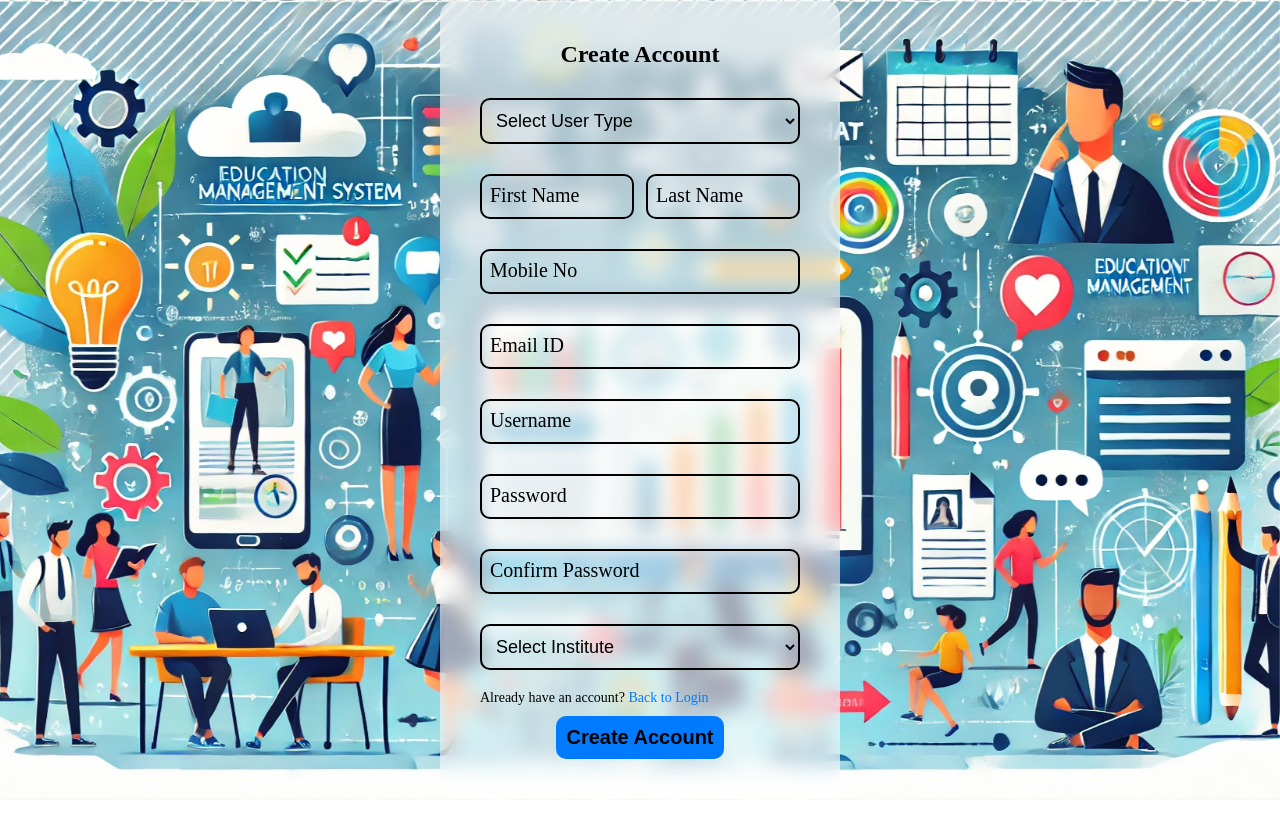
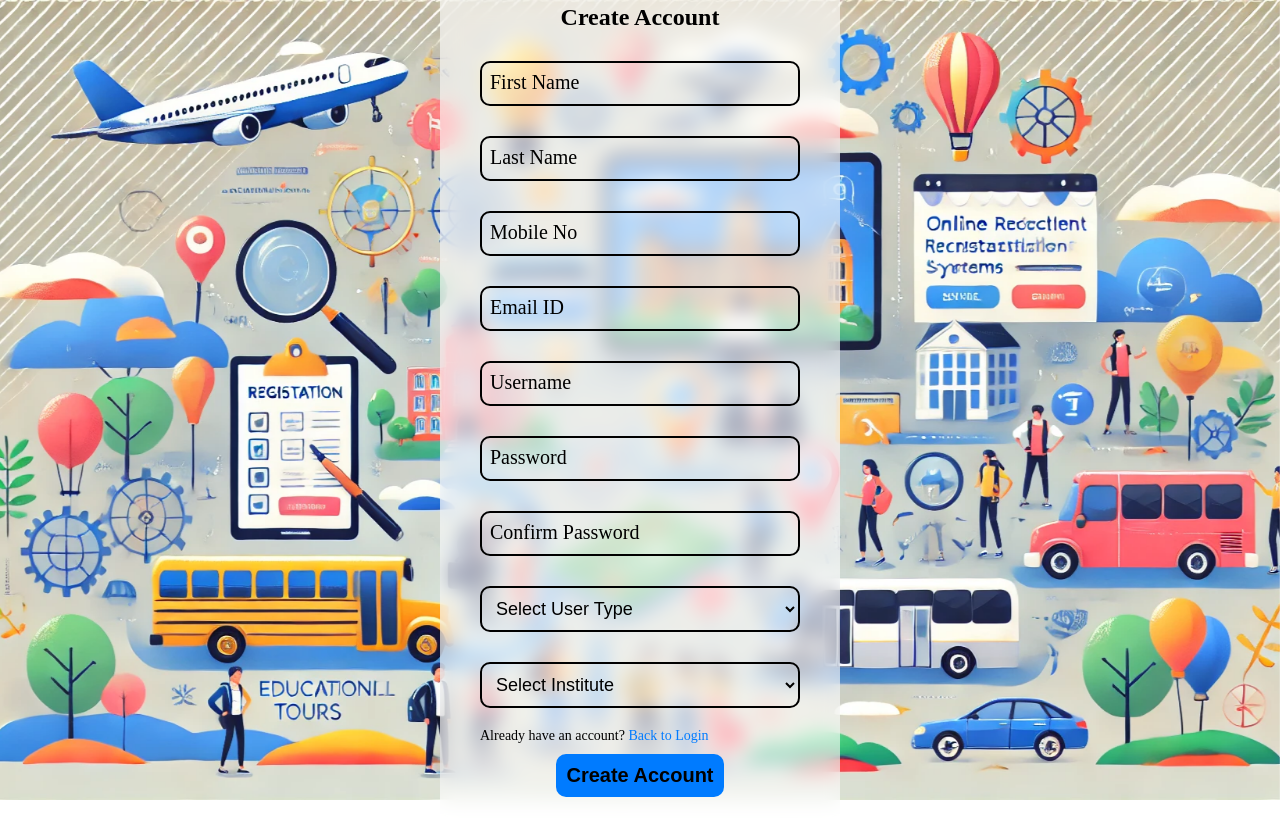
Before and after one commit to pritpatel865/EMS-EDUCATION-, a plain HTML site: page login.html in a window 1280 px wide. Both pictures are taken after a click on the link "Create one". Before the commit the page ends 800 px from the top, so only its background shows below. Drawn offline with Linux system fonts and the light colour scheme.

Commit message:
Image changed in login

```diff
--- a/login.css
+++ b/login.css
@@ -12,7 +12,6 @@ body {
     align-items: center; /* Center vertically */
     height: 100vh; /* Full viewport height */
     margin: 0; /* Remove default margin */
-    padding: 20px; /* Add padding to create space around the container */
 }
 
 /* Background Image */
@@ -22,9 +21,19 @@ body {
     left: 0;
     width: 100%;
     height: 100%;
-    background: url('img/hero.bg.webp') no-repeat center center/cover;
+    background: url('img/img2.jpg') no-repeat center center/cover;
     z-index: -1;
+    animation: fadeIn 1s ease-in-out;
 }
+
+@keyframes fadeIn {
+    0% {
+      opacity: 0;
+    }
+    100% {
+      opacity: 1;
+    }
+  }
 
 /* Login Container Styling */
 .login-container {
@@ -33,9 +42,32 @@ body {
     border-radius: 15px;
     backdrop-filter: blur(10px);
     padding: 40px;
-    width: 90%;
-    max-width: 400px;
+    width: 400px;
     text-align: center;
+}
+
+/* Media query for screens 490px or less */
+@media (max-width: 490px) {
+    .login-container {
+        width: 90%; /* Set width to 80% */
+    }
+}
+
+.register-container {
+    position: absolute;
+    background: rgba(255, 255, 255, 0.6);
+    border-radius: 15px;
+    backdrop-filter: blur(10px);
+    padding: 40px;
+    width: 400px;
+    text-align: center;
+}
+
+/* Media query for screens 400px or less */
+@media (max-width: 490px) {
+    .register-container {
+        width: 90%; /* Set width to 90% */
+    }
 }
 
 /* Form Elements */
@@ -43,11 +75,6 @@ form h2 {
     margin-bottom: 20px;
     color: #000000;
     font-weight: 600;
-}
-
-table {
-    border-width: 2px;
-    width: 100%;
 }
 
 .input-field {
@@ -114,14 +141,6 @@ label {
     background-color: #0056b3;
 }
 
-/* Responsive Design */
-@media (max-width: 480px) {
-    .login-container {
-        width: 100%;
-        padding: 20px;
-    }
-}
-
 /* Animation for label on input focus and non-empty state */
 input:focus + label,
 input:not(:placeholder-shown) + label {
@@ -137,7 +156,6 @@ input:not(:placeholder-shown) + label {
 
 .inline-inputs {
     display: flex;
-    justify-content: space-between;
 }
 
 .inline-inputs input {
--- a/login.html
+++ b/login.html
@@ -9,7 +9,7 @@
 </head>
 <body>
     <div class="background-image"></div>
-    <div class="login-container">
+    <div class="login-container" id="login-containerId">
         <!-- Login form -->
         <form id="loginForm" class="">
             <h2>Login</h2>
@@ -36,26 +36,18 @@
             </div>
             <button type="submit" class="login-btn">Login</button>
         </form>
+    </div>
 
-
+    <div class="register-container hidden" id="register-containerId">
         <!-- Account creation form -->
         <form id="registrationForm" class="hidden">
             <h2>Create Account</h2>
-            <div class="input-field">
-                <select id="newUserType" required>
-                    <option value="" disabled selected>Select User Type</option>
-                    <option value="Student">Student</option>
-                    <option value="Parent">Parent</option>
-                    <option value="Faculty">Faculty</option>
-                    <option value="Admin">Admin</option>
-                </select>
-            </div>
-            <div class="inline-inputs">
+            <div class="input-container">
+                <div class="inline-input" >
                         <div class="input-field">
                         <input type="text" id="firstName" placeholder=" " required>
                         <label for="firstName">First Name</label>
                     </div>
-                &nbsp; &nbsp; &nbsp;
                     <div class="input-field">
                         <input type="text" id="lastName" placeholder=" " required>
                         <label for="lastName">Last Name</label>
@@ -82,6 +74,16 @@
                     <label for="confirmPassword">Confirm Password</label>
                 </div>
                 <div class="input-field">
+                    <select id="newUserType" required>
+                        <option value="" disabled selected>Select User Type</option>
+                        <option value="Student">Student</option>
+                        <option value="Parent">Parent</option>
+                        <option value="Faculty">Faculty</option>
+                        <option value="Admin">Admin</option>
+                    </select>
+                </div>
+            </div>
+            <div class="input-field">
                 <select id="institute" required>
                     <option value="" disabled selected>Select Institute</option>
                     <option value="Institute 1">Sardar Patel College Of Engineering</option>
@@ -94,7 +96,6 @@
                 <p>Already have an account? <a href="#" id="backToLoginLink">Back to Login</a></p>
             </div>
             <button type="submit" class="login-btn">Create Account</button>
-
         </form>
     </div>
 </body>
--- a/login.js
+++ b/login.js
@@ -27,6 +27,8 @@ document.getElementById("create-account-link").addEventListener("click", functio
     event.preventDefault(); // Prevent default anchor behavior
     document.getElementById("loginForm").classList.add("hidden"); // Hide login form
     document.getElementById("registrationForm").classList.remove("hidden"); // Show registration form
+    document.getElementById("login-containerId").classList.add("hidden");
+    document.getElementById("register-containerId").classList.remove("hidden");
 });
 
 // Show login form and hide registration form
@@ -34,4 +36,6 @@ document.getElementById("backToLoginLink").addEventListener("click", function(ev
     event.preventDefault(); // Prevent default anchor behavior
     document.getElementById("registrationForm").classList.add("hidden"); // Hide registration form
     document.getElementById("loginForm").classList.remove("hidden"); // Show login form
+    document.getElementById("login-containerId").classList.remove("hidden");
+    document.getElementById("register-containerId").classList.add("hidden");
 });
```
Also changed, not shown: img/img2.jpg (added). Lines whose indentation alone changed are shown as unchanged.
